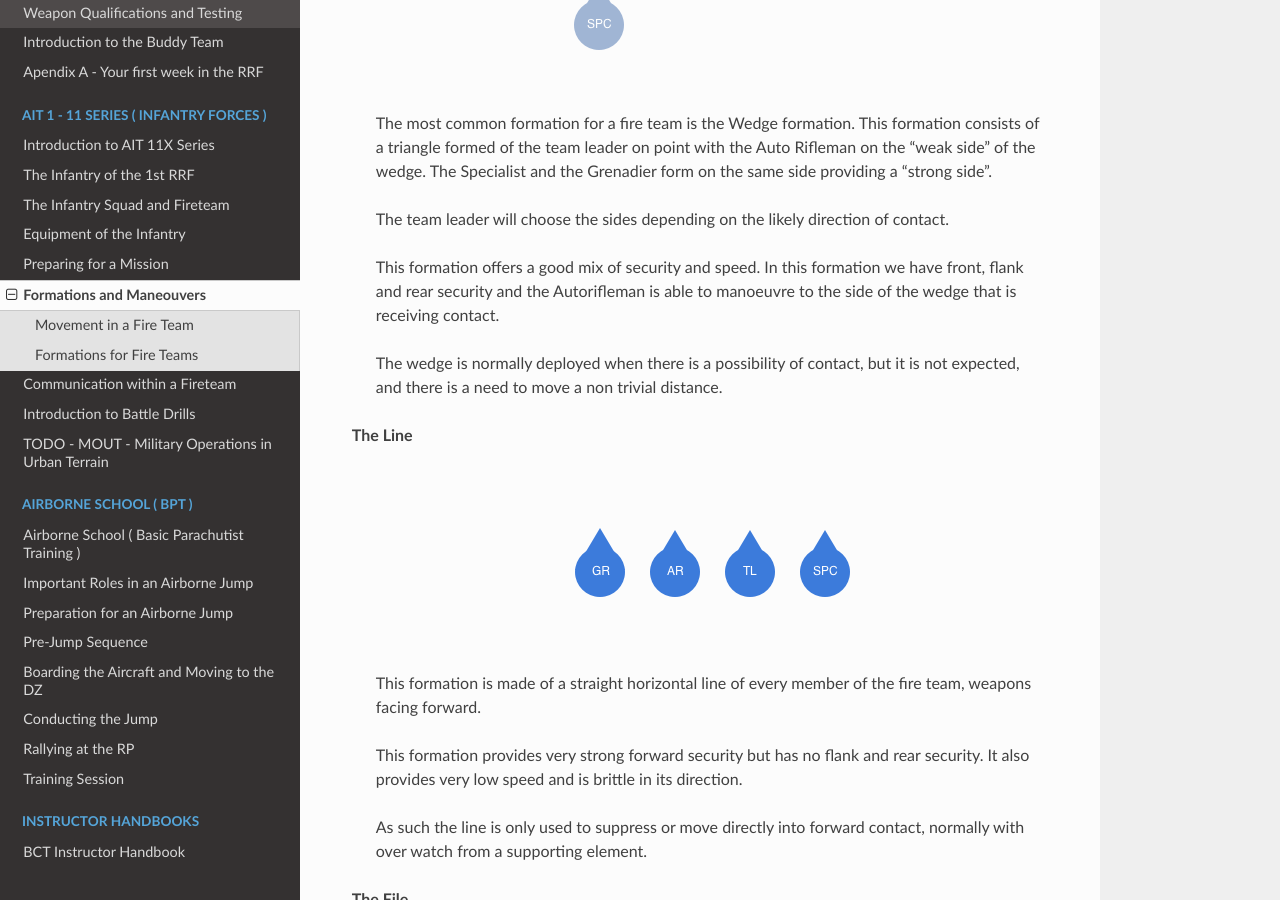
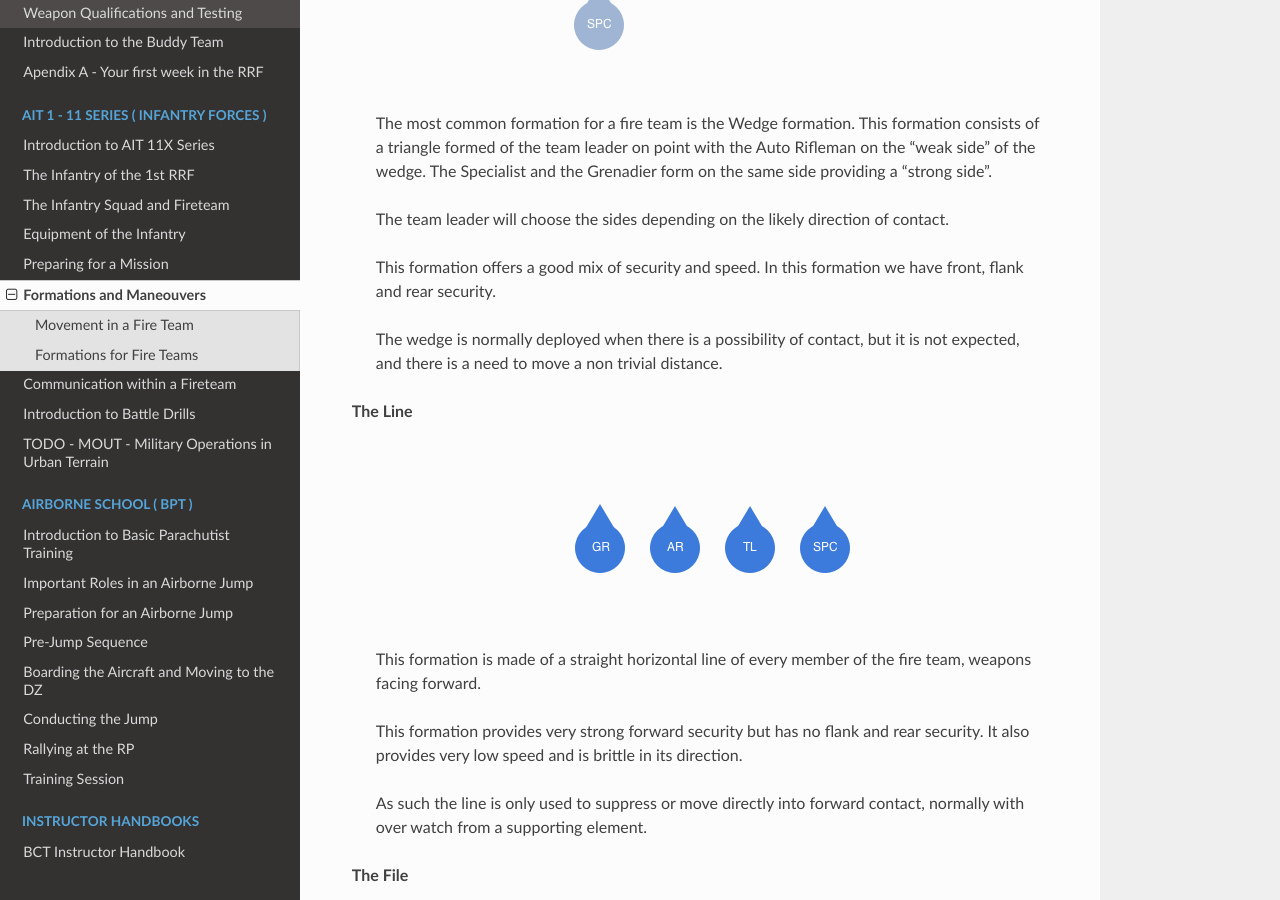
Before and after one commit to 1st-rapid-response-force/Training-Programs, a Sphinx documentation site: the page built from docs/source/ait_11/formations.rst, in a window 1280 px wide and 900 px high, scrolled down 1521 px. Built offline with Sphinx 7.4.7 and the Read the Docs theme 2.0.0, drawn with Linux system fonts in a browser that asks for light colours; formulas are drawn with MathJax 3.

Commit message:
Update intro to BPT
Signed-off-by: Alexander Christie <alex@briefly.io>

```diff
--- a/docs/source/ait_11/formations.rst
+++ b/docs/source/ait_11/formations.rst
@@ -48,7 +48,7 @@ Formations for Fire Teams
 
   The team leader will choose the sides depending on the likely direction of contact.
 
-  This formation offers a good mix of security and speed. In this formation we have front, flank and rear security and the Autorifleman is able to manoeuvre to the side of the wedge that is receiving contact.
+  This formation offers a good mix of security and speed. In this formation we have front, flank and rear security.
 
   The wedge is normally deployed when there is a possibility of contact, but it is not expected, and there is a need to move a non trivial distance.
 
--- a/docs/source/arbn/intro.rst
+++ b/docs/source/arbn/intro.rst
@@ -1,4 +1,4 @@
-Airborne School ( Basic Parachutist Training )
+Introduction to Basic Parachutist Training
 ================================================
 
 .. note:: Last Updated: 19FEB2015
```
